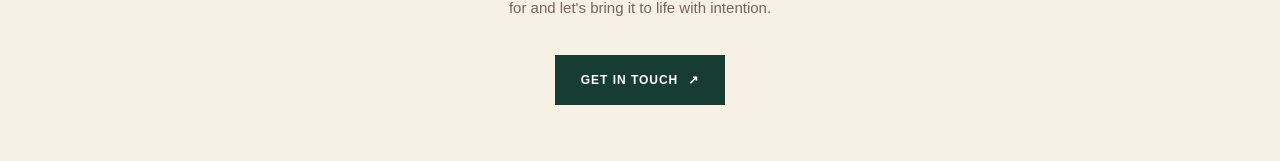
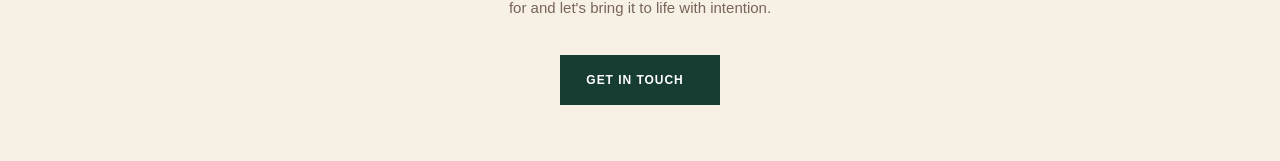
Before and after one commit to Thomas302-star/Tee-Luxury-couture, a Next.js app: page / in a window 1280 px wide. Shown: the part 4002-4163 px from the top of the page. Built offline with nearby package versions, Linux system fonts and the light colour scheme.

Commit message:
Replace CTA arrow symbol with luxury decorative mark

```diff
--- a/app/components/CallToAction.tsx
+++ b/app/components/CallToAction.tsx
@@ -8,7 +8,7 @@ export default function CallToAction() {
         looking for and let&apos;s bring it to life with intention.
       </p>
       <a className="cta-button" href="/contact">
-        Get in Touch <span aria-hidden="true">↗</span>
+        Get in Touch <span aria-hidden="true" className="luxury-mark" />
       </a>
     </section>
   );
```
